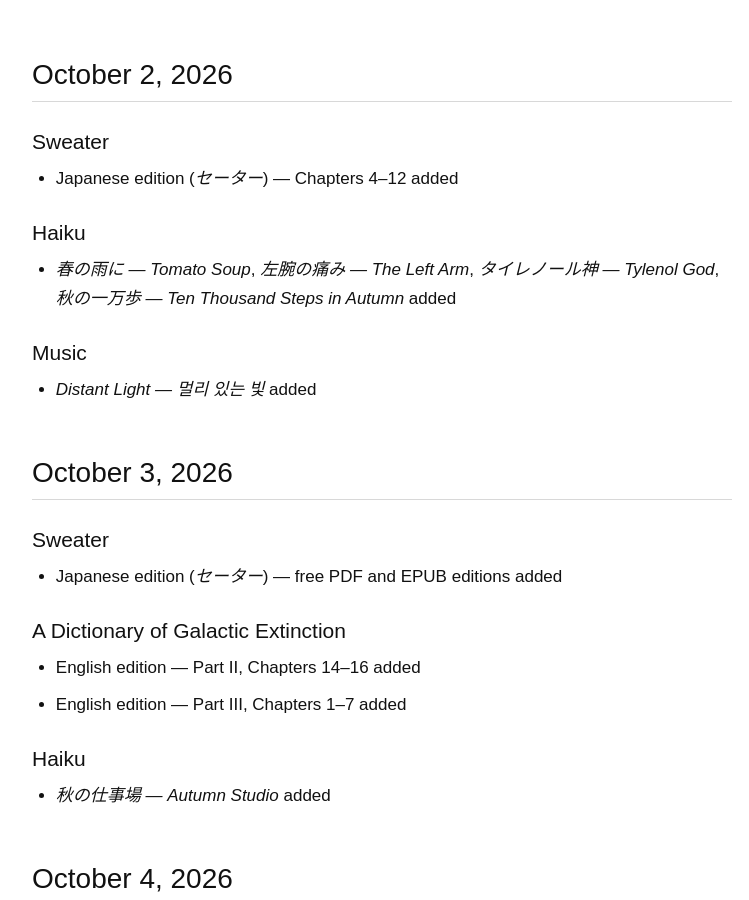
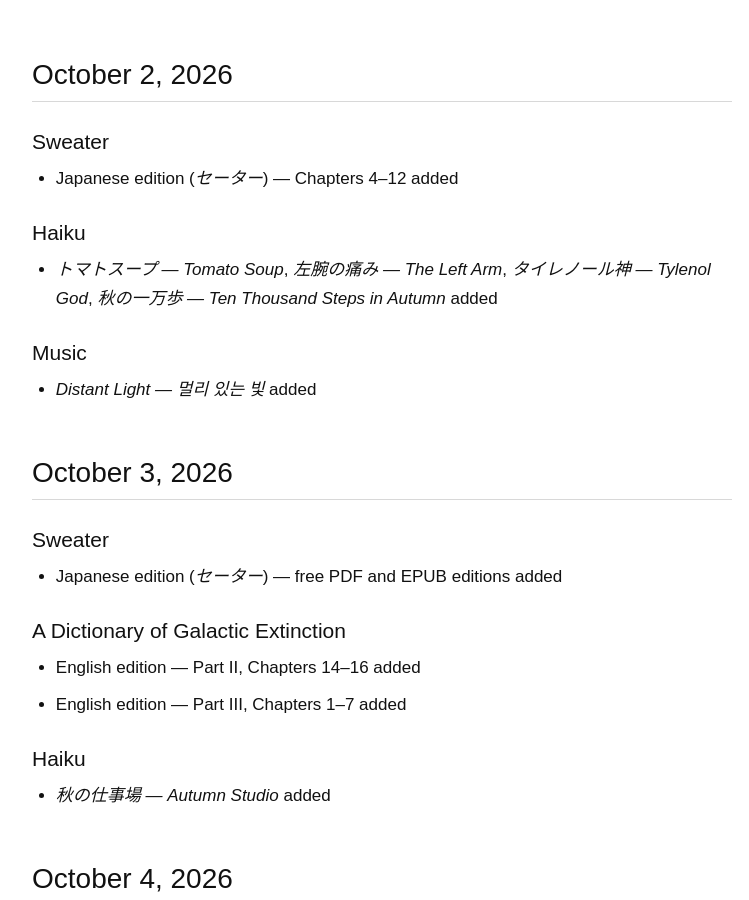
Before and after one commit to Jin-in-Seoul/Jin-in-Seoul, a Jekyll site: the page built from publication-log/index.html, in a window 1280 px wide and 900 px high, scrolled down 2626 px. Shown: the whole window, without its empty margins (198-947 px from the left). Built offline with Jekyll 4.4.1, drawn with Linux system fonts in a browser that asks for light colours.

Commit message:
Update publication log Tomato Soup title

```diff
--- a/publication-log/index.html
+++ b/publication-log/index.html
@@ -141,7 +141,7 @@
 
         <h3>Haiku</h3>
         <ul>
-          <li><em>春の雨に — Tomato Soup</em>, <em>左腕の痛み — The Left Arm</em>, <em>タイレノール神 — Tylenol God</em>, <em>秋の一万歩 — Ten Thousand Steps in Autumn</em> added</li>
+          <li><em>トマトスープ — Tomato Soup</em>, <em>左腕の痛み — The Left Arm</em>, <em>タイレノール神 — Tylenol God</em>, <em>秋の一万歩 — Ten Thousand Steps in Autumn</em> added</li>
         </ul>
 
         <h3>Music</h3>
```
